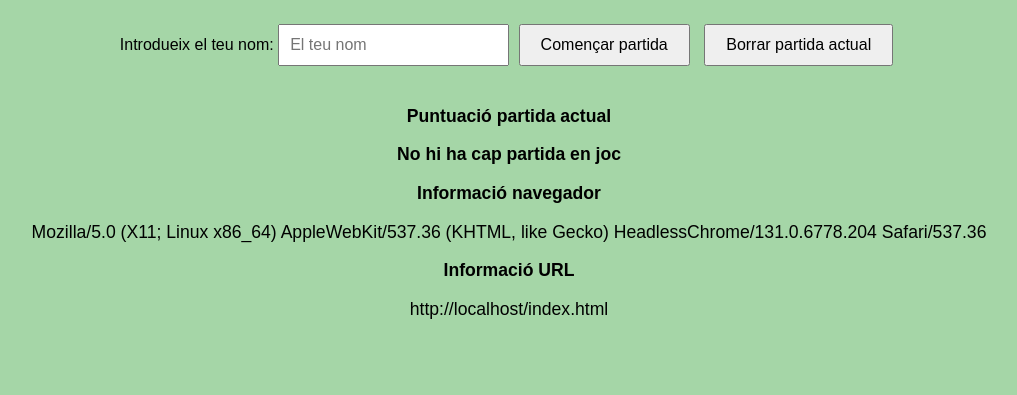
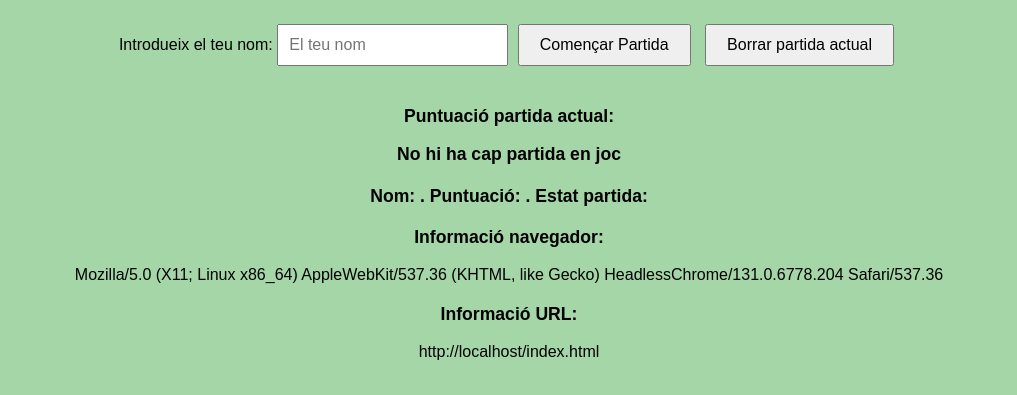
Before and after one commit to markis24/Juego_Parejas, a plain HTML site: page index.html in a window 1280 px wide. Shown: the part 119-514 px from the top of the page, without its empty margins (131-1148 px from the left). Drawn offline with Linux system fonts and the light colour scheme.

Commit message:
Archivos HTML

```diff
--- a/index.html
+++ b/index.html
@@ -5,6 +5,7 @@
     <meta charset="UTF-8">
     <meta name="viewport" content="width=device-width, initial-scale=1.0">
     <title>Joc de les Parelles</title>
+    <!-- Enlace a la hoja de estilos externa -->
     <link rel="stylesheet" href="css/index.css">
 </head>
 
@@ -12,23 +13,38 @@
 
     <h1>Joc de les Parelles</h1>
 
-    <label for="nom">Introdueix el teu nom:</label>
-    <input type="text" id="nomJugador" placeholder="El teu nom" required>
-    <button  id="btn-Partida">Començar partida</button>
-    <button id="btn-Borrar">Borrar partida actual</button>
+    <!-- Sección para ingresar el nombre del jugador -->
+    <div class="input-container">
+        <label for="nom">Introdueix el teu nom:</label>
+        <input type="text" id="nomJugador" placeholder="El teu nom" required>
 
-    <div class="info">
-        <p><strong>Puntuació partida actual</strong></p>
-        <span id="puntuacio-actual">No hi ha cap partida en joc</span>
-
-        <p><strong>Informació navegador</strong></p>
-        <p id="informacion-navegador"></p>
-
-        <p><strong>Informació URL</strong></p>
-        <p id="informacion-url"></p>
-        <p id="navegador"></p>
+        <!-- Botones para comenzar o borrar la partida -->
+        <button type="button" id="btn-Partida">Començar Partida</button>
+        <button type="button" id="btn-Borrar">Borrar partida actual</button>
     </div>
 
+    <!-- Sección para mostrar la puntuación de la partida actual -->
+    <div class="info">
+        <p><strong>Puntuació partida actual:</strong></p>
+        <span id="puntuacio-actual">No hi ha cap partida en joc</span><br><br>
+        <span id="informacion-jugador">Nom: . Puntuació: . Estat partida: </span>
+    </div>
+
+    <!-- Sección que muestra información del navegador del usuario -->
+    <div class="info">
+        <span><strong>Informació navegador:</strong></span>
+    </div>
+    <br>
+    <span id="informacion-navegador"></span>
+
+    <!-- Sección que muestra la URL actual de la página -->
+    <div class="info">
+        <span><strong>Informació URL:</strong></span><br>
+    </div>
+    <br>
+    <span id="informacion-url"></span>
+
+    <!-- Enlace al archivo JavaScript para manejar la lógica y funcionalidad -->
     <script src="js/index.js"></script>
 
 </body>
```
Also changed, not shown: final.html (added, +11 -0 lines), instrucciones.html (+5 -13 lines), joc.html (added, +32 -0 lines).
